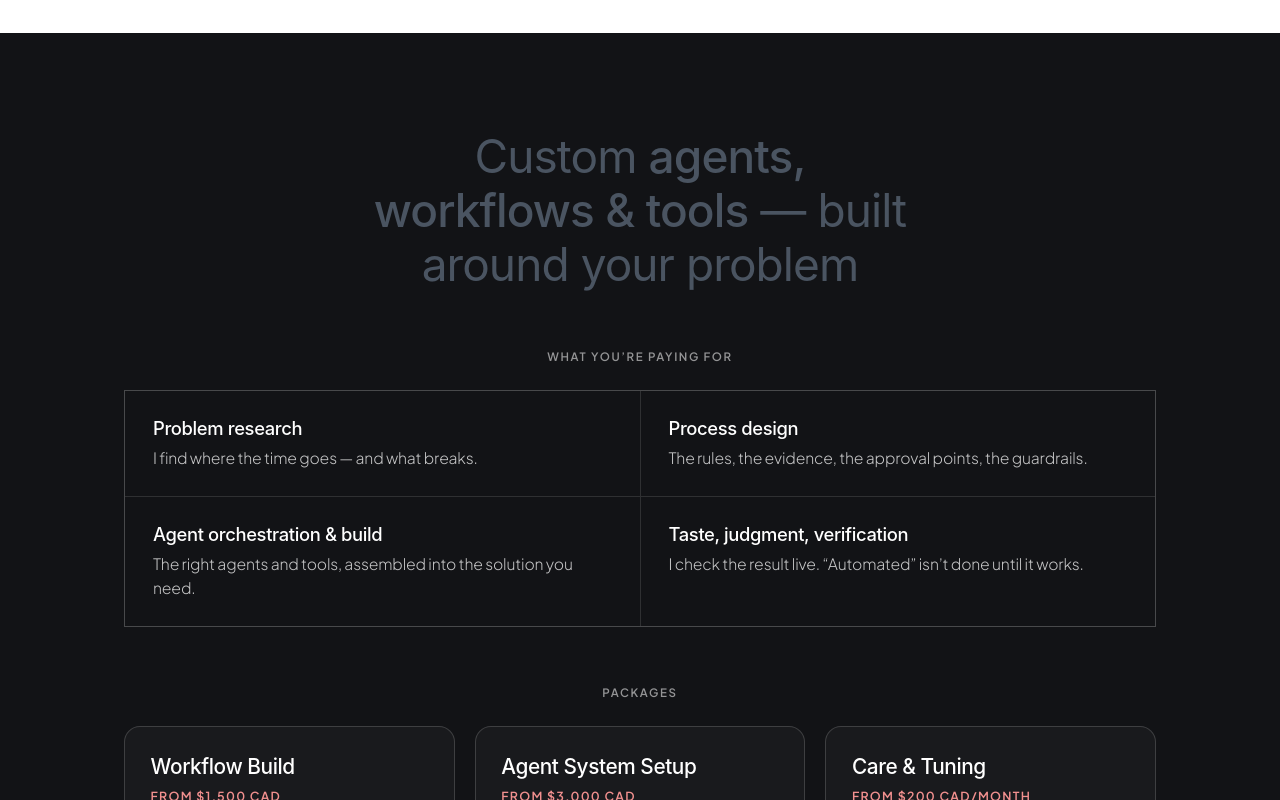
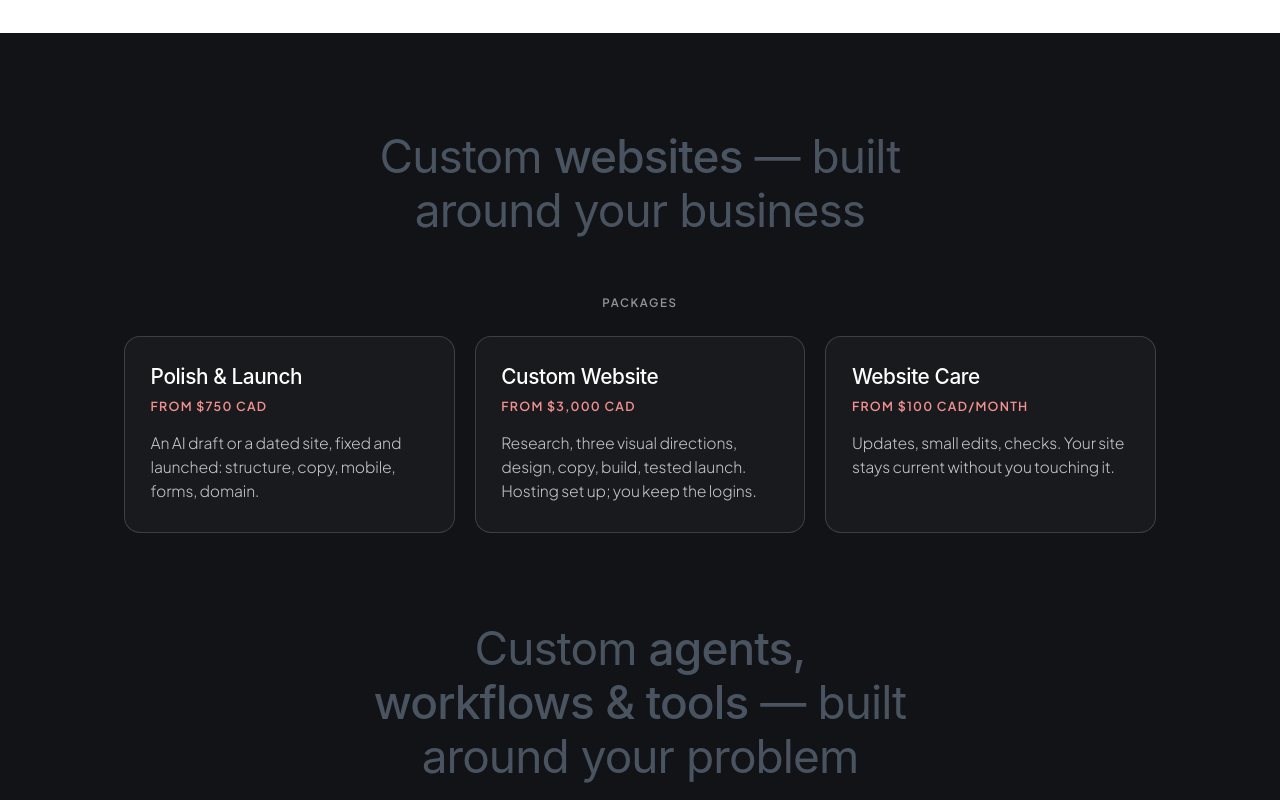
Before and after one commit to Irene2828/porfoliojuly, a Next.js app: page / in a window 1280 px wide. Shown: the part 3920-4720 px from the top of the page. Built offline with nearby package versions, Linux system fonts and the light colour scheme.

Commit message:
Offers: website packages added above agent packages

```diff
--- a/src/app/v2/components/PackagesSection.tsx
+++ b/src/app/v2/components/PackagesSection.tsx
@@ -36,6 +36,24 @@ const PACKAGES = [
     name: 'Care & Tuning',
     price: 'from $200 CAD/month',
     text: 'Monitoring, small rule fixes, new scenarios, a short monthly note on what’s saved.',
+  },
+];
+
+const WEBSITE_PACKAGES = [
+  {
+    name: 'Polish & Launch',
+    price: 'from $750 CAD',
+    text: 'An AI draft or a dated site, fixed and launched: structure, copy, mobile, forms, domain.',
+  },
+  {
+    name: 'Custom Website',
+    price: 'from $3,000 CAD',
+    text: 'Research, three visual directions, design, copy, build, tested launch. Hosting set up; you keep the logins.',
+  },
+  {
+    name: 'Website Care',
+    price: 'from $100 CAD/month',
+    text: 'Updates, small edits, checks. Your site stays current without you touching it.',
   },
 ];
 
@@ -181,6 +199,28 @@ export default function PackagesSection() {
           viewport={{ once: true, amount: 0.45 }}
           transition={{ duration: 0.7, ease: [0.16, 1, 0.3, 1] }}
         >
+          Custom <strong>websites</strong> — built around your business
+        </motion.h2>
+
+        <p className="packages-kicker">Packages</p>
+        <div className="packages-cards">
+          {WEBSITE_PACKAGES.map((pkg) => (
+            <div className="packages-card" key={pkg.name}>
+              <h3 className="packages-card-name">{pkg.name}</h3>
+              <p className="packages-card-price">{pkg.price}</p>
+              <p className="packages-card-text">{pkg.text}</p>
+            </div>
+          ))}
+        </div>
+
+        <motion.h2
+          className="packages-heading"
+          initial={{ opacity: 0, y: 16 }}
+          whileInView={{ opacity: 1, y: 0 }}
+          viewport={{ once: true, amount: 0.45 }}
+          transition={{ duration: 0.7, ease: [0.16, 1, 0.3, 1] }}
+          style={{ marginTop: '5.5rem' }}
+        >
           Custom <strong>agents, workflows &amp; tools</strong> — built around your problem
         </motion.h2>
 
```
